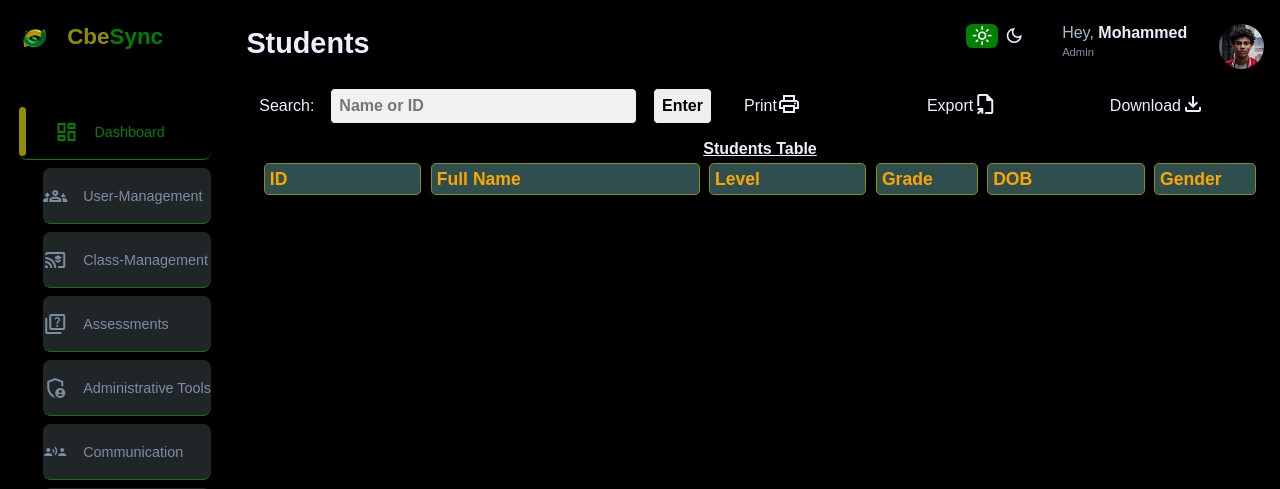
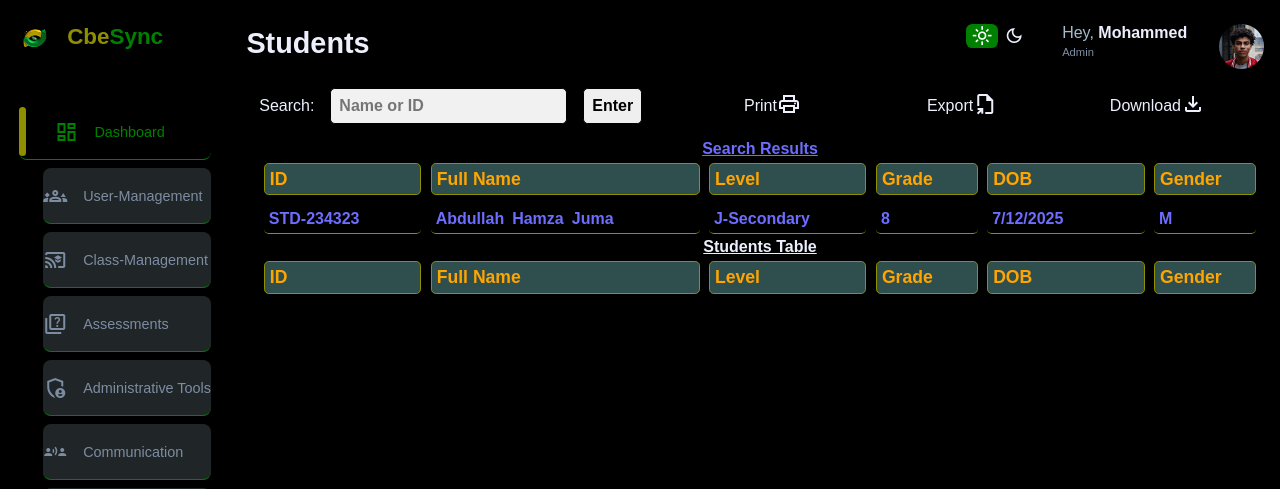
Before and after one commit to MOHAMMEDJUMA573/cbesync, a Django app: template src/schools/templates/schools/dashl1/school_index_students.html in a window 1280 px wide. Shown: the top 489 px of the page. Run offline with Django 5.2, Linux system fonts and the light colour scheme; the template is opened without the code that fills it, so the values that code supplies are empty.

Commit message:
Added search divs

```diff
--- a/src/schools/templates/schools/dashl1/school_index_students.html
+++ b/src/schools/templates/schools/dashl1/school_index_students.html
@@ -16,9 +16,11 @@
 		<div class="main-grid">
             <div class="maing-top-utils">
                 <div class="maing-topu-p">
-                    <label for="search-b">Search: </label>
-                    <input type="text" placeholder="Name or ID">
-                    <button class="sButton" type="submit">Enter</button>
+                    <form action="/" class="maing-topu-p">
+                        <label for="search-b">Search: </label>
+                        <input type="text" placeholder="Name or ID">
+                        <button class="sButton" type="submit">Enter</button>
+                    </form>
                 </div>
                 <div class="maing-topu-p">
                     <div class="maing-tpp-label">Print</div>
@@ -36,6 +38,34 @@
                     <div class="maing-tpp-label">Download</div>
                     <div class="maing-tpp-label">
                         <span class="material-symbols-outlined">download</span>
+                    </div>
+                </div>
+            </div>
+            <!--DIv to display when the there is data from the serch method-->
+            <div class="main-data-grid">
+                <div class="maing-data-header search-results">
+                    Search Results
+                </div>
+                <div class="maing-data-table">
+                    <div class="maingt-header-row">
+                        <div class="maingth-data">ID</div>
+                        <div class="maingth-data">Full Name</div>
+                        <div class="maingth-data">Level</div>
+                        <div class="maingth-data">Grade</div>
+                        <div class="maingth-data">DOB</div>
+                        <div class="maingth-data">Gender</div>
+                    </div>
+                    <div class="maingt-data-row search-results">
+                        <div class="maingtr-data">STD-234323</div>
+                        <div class="maingtr-data">
+                            <div class="maingtr-data-p1">Abdullah</div>
+                            <div class="maingtr-data-p1">Hamza</div>
+                            <div class="maingtr-data-p1">Juma</div>
+                        </div>
+                        <div class="maingtr-data">J-Secondary</div>
+                        <div class="maingtr-data">8</div>
+                        <div class="maingtr-data">7/12/2025</div>
+                        <div class="maingtr-data">M</div>
                     </div>
                 </div>
             </div>
--- a/src/staticfilesdev/schools/css/dashl1/school_index_bledger.css
+++ b/src/staticfilesdev/schools/css/dashl1/school_index_bledger.css
@@ -121,6 +121,10 @@ button{
     display: grid;
     grid-template-columns: 1.5fr 2.5fr 1.5fr 1fr 1.5fr 1fr;
 }
+/*added for the search results*/
+.search-results{
+    color: #6d6dff;
+}
 .maingtr-data{
     display: flex;
     font-weight: bold;
```
Also changed, not shown: src/schools/templates/schools/dashl1/school_index_ntstaff.html (+33 -4 lines), src/schools/templates/schools/dashl1/school_index_teachers.html (+33 -3 lines).
